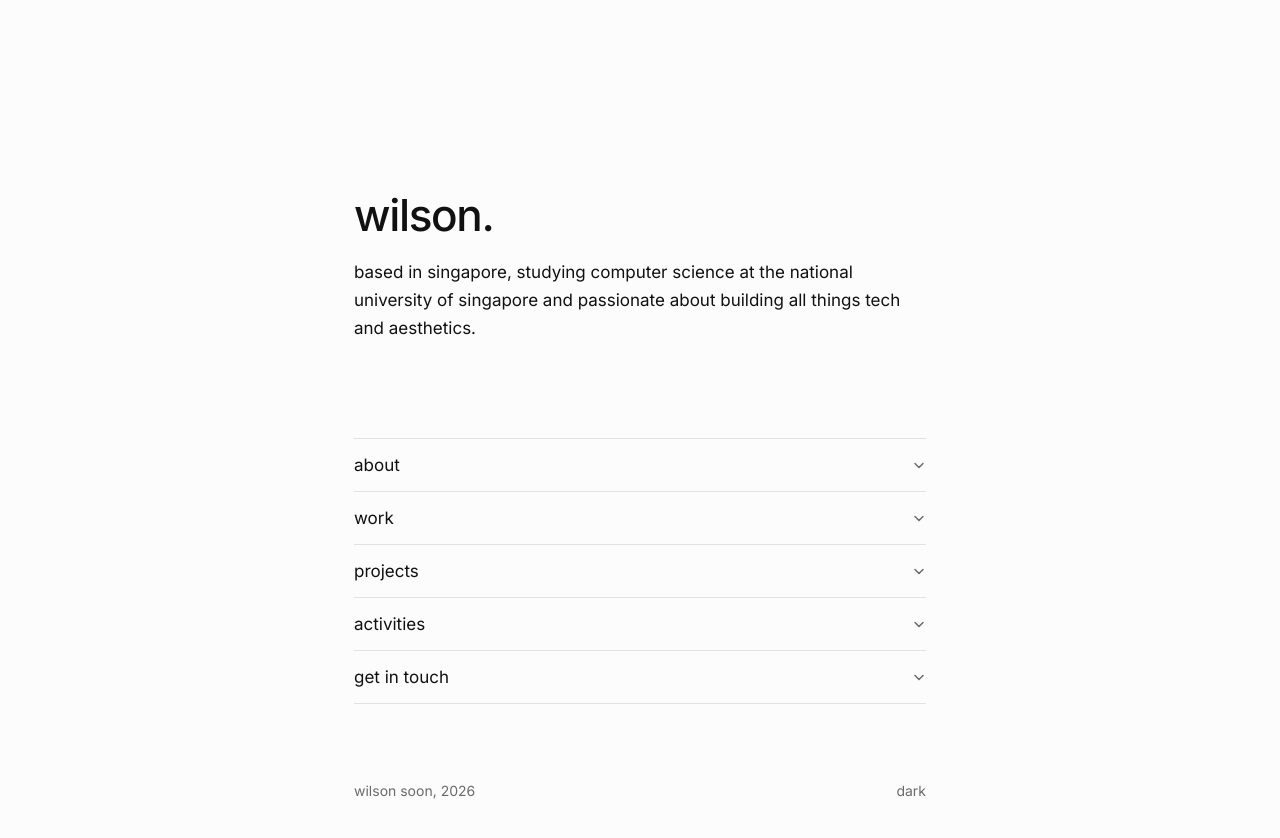
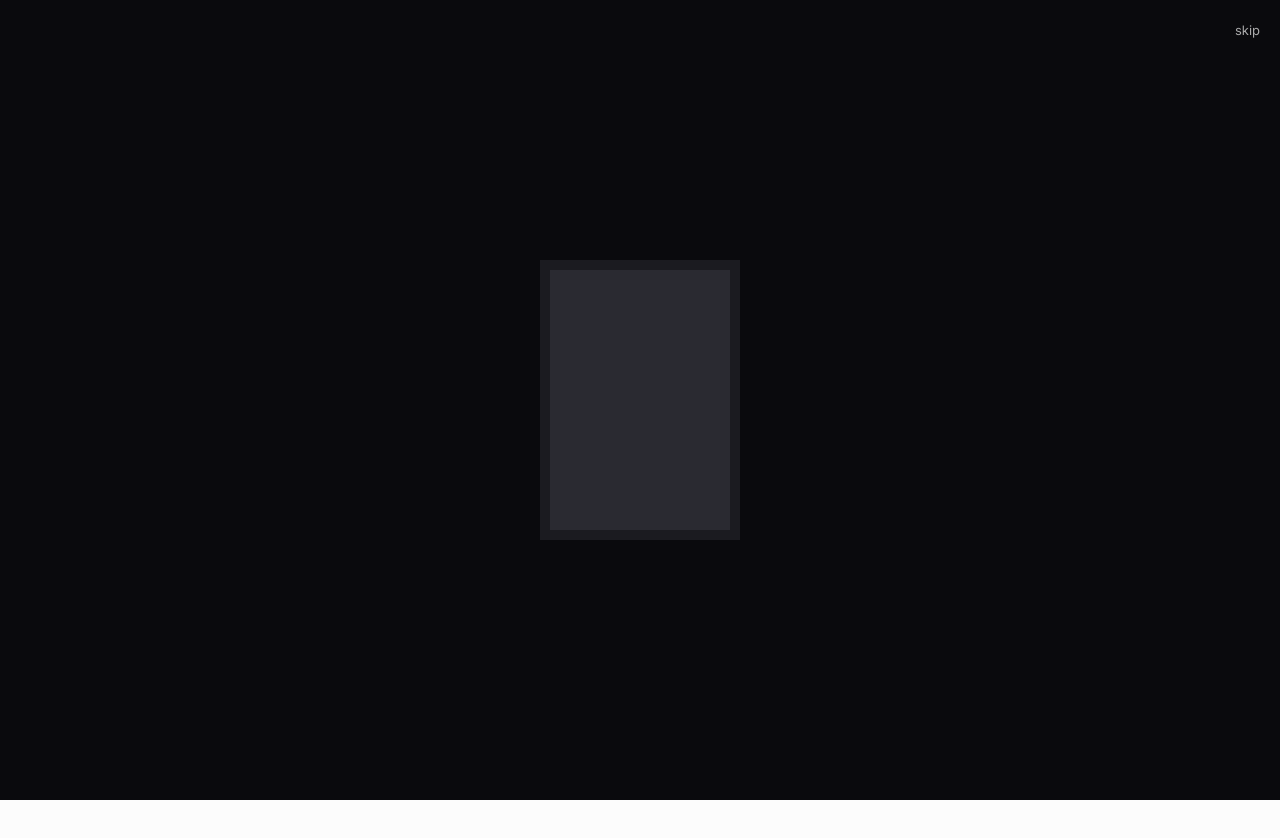
Before and after one commit to wilsonsfh/website-portfolio, a React (Vite) app: page / in a window 1280 px wide. Shown: the top 838 px of the page. Built offline with nearby package versions, Linux system fonts and the light colour scheme.

Commit message:
spike(a): M1 doors, skip, session gate, reduced motion

```diff
--- a/src/App.tsx
+++ b/src/App.tsx
@@ -1,6 +1,9 @@
+import { useState } from "react";
 import MainPage from "./components/MainPage";
+import Greeting, { shouldPlayIntro } from "./components/greeting/Greeting";
 
 export default function App() {
+  const [intro, setIntro] = useState(shouldPlayIntro);
   return (
     <>
       {/*
@@ -8,6 +11,7 @@ export default function App() {
         MainPage renders <main id="main"> and is a standalone page; the greeting
         should overlay it (position: fixed) and must never block it.
       */}
+      {intro && <Greeting onDone={() => setIntro(false)} />}
       <MainPage />
     </>
   );
--- /dev/null
+++ b/src/components/greeting/Greeting.tsx
@@ -0,0 +1,120 @@
+import { useCallback, useEffect, useRef, useState } from "react";
+import "./greeting.css";
+
+const SEEN_KEY = "intro-seen";
+
+export function shouldPlayIntro(): boolean {
+  try {
+    if (new URLSearchParams(window.location.search).get("intro") === "1") return true;
+    return sessionStorage.getItem(SEEN_KEY) !== "1";
+  } catch {
+    return true;
+  }
+}
+
+const DOORS_CLOSED_MS = 1200;
+const DOORS_GONE_MS = 2500;
+const IGNORED_KEYS = new Set(["Tab", "Shift", "Control", "Alt", "Meta", "CapsLock"]);
+
+type Exit = null | "fade";
+
+export default function Greeting({ onDone }: { onDone: () => void }) {
+  const [reduced] = useState(
+    () => window.matchMedia("(prefers-reduced-motion: reduce)").matches,
+  );
+  const [open, setOpen] = useState(false); // doors swing
+  const [doorsGone, setDoorsGone] = useState(reduced);
+  const [ready, setReady] = useState(!reduced); // reduced motion: cross-fade in
+  const [exit, setExit] = useState<Exit>(null);
+  const exiting = useRef(false);
+  const doneTimer = useRef<number>(0);
+
+  // Mark as seen, lock page scroll while mounted.
+  useEffect(() => {
+    try {
+      sessionStorage.setItem(SEEN_KEY, "1");
+    } catch {
+      /* private mode: replays, acceptable */
+    }
+    const html = document.documentElement;
+    const prev = html.style.overflow;
+    html.style.overflow = "hidden";
+    return () => {
+      html.style.overflow = prev;
+    };
+  }, []);
+
+  // Door timeline (or the reduced-motion cross-fade).
+  useEffect(() => {
+    if (reduced) {
+      const raf = requestAnimationFrame(() => requestAnimationFrame(() => setReady(true)));
+      return () => cancelAnimationFrame(raf);
+    }
+    const t1 = window.setTimeout(() => setOpen(true), DOORS_CLOSED_MS);
+    const t2 = window.setTimeout(() => setDoorsGone(true), DOORS_GONE_MS);
+    return () => {
+      clearTimeout(t1);
+      clearTimeout(t2);
+    };
+  }, [reduced]);
+
+  useEffect(() => () => clearTimeout(doneTimer.current), []);
+
+  const advance = useCallback(() => {
+    if (exiting.current) return;
+    exiting.current = true;
+    setExit("fade");
+    doneTimer.current = window.setTimeout(onDone, 280);
+  }, [onDone]);
+
+  // Never a gate: wheel or any key moves on.
+  useEffect(() => {
+    const onKey = (e: KeyboardEvent) => {
+      if (IGNORED_KEYS.has(e.key)) return;
+      advance();
+    };
+    window.addEventListener("keydown", onKey);
+    window.addEventListener("wheel", advance, { passive: true });
+    return () => {
+      window.removeEventListener("keydown", onKey);
+      window.removeEventListener("wheel", advance);
+    };
+  }, [advance]);
+
+  const cls = ["gr-root", ready ? "is-ready" : "", exit ? `is-exit-${exit}` : ""]
+    .filter(Boolean)
+    .join(" ");
+
+  return (
+    <div className={cls} role="presentation">
+      <div className="gr-zoom">
+        <div className="gr-camera">
+          <div className="gr-placeholder" />
+        </div>
+      </div>
+
+      {!doorsGone && (
+        <div className={`gr-doors${open ? " is-open" : ""}`} aria-hidden="true">
+          <div className="gr-core" />
+          <Leaf side="l" />
+          <Leaf side="r" />
+        </div>
+      )}
+
+      <button type="button" className="gr-skip" onClick={advance}>
+        skip
+      </button>
+    </div>
+  );
+}
+
+function Leaf({ side }: { side: "l" | "r" }) {
+  return (
+    <div className={`gr-leaf gr-leaf-${side}`}>
+      <i className="gr-panel gr-panel-top" />
+      <i className="gr-panel gr-panel-bot" />
+      <i className="gr-handle" />
+      <i className="gr-shade" />
+    </div>
+  );
+}
--- /dev/null
+++ b/src/components/greeting/greeting.css
@@ -0,0 +1,174 @@
+/* Concept A: screening room. Doors, camera, film strip. */
+
+.gr-root {
+  position: fixed;
+  inset: 0;
+  z-index: 100;
+  overflow: hidden;
+  background: #0a0a0d;
+  overscroll-behavior: contain;
+}
+
+/* Reduced motion mounts transparent and cross-fades in. */
+@media (prefers-reduced-motion: reduce) {
+  .gr-root {
+    opacity: 0;
+    transition: opacity 300ms ease-out;
+  }
+  .gr-root.is-ready {
+    opacity: 1;
+  }
+}
+.gr-root.is-exit-fade {
+  opacity: 0;
+  transition: opacity 250ms cubic-bezier(0.23, 1, 0.32, 1);
+}
+
+.gr-zoom,
+.gr-camera {
+  position: absolute;
+  inset: 0;
+}
+
+.gr-placeholder {
+  position: absolute;
+  left: 50%;
+  top: 50%;
+  width: 200px;
+  height: 280px;
+  margin: -140px 0 0 -100px;
+  border: 10px solid #1b1b20;
+  background: #2a2a31;
+}
+
+/* ---------- Doors: two leaves hinged at their outer edges, swinging away ---------- */
+
+.gr-doors {
+  position: absolute;
+  inset: 0;
+  z-index: 3;
+  perspective: 1800px;
+  perspective-origin: 50% 50%;
+  pointer-events: none;
+}
+
+/* Warm light behind the leaves: a thin line in the gap, widening and fading as they open. */
+.gr-core {
+  position: absolute;
+  top: 0;
+  bottom: 0;
+  left: 50%;
+  width: 8px;
+  margin-left: -4px;
+  background: linear-gradient(
+    90deg,
+    transparent,
+    rgba(255, 226, 176, 1) 38%,
+    rgba(255, 226, 176, 1) 62%,
+    transparent
+  );
+  -webkit-mask-image: linear-gradient(transparent, #000 14%, #000 86%, transparent);
+  mask-image: linear-gradient(transparent, #000 14%, #000 86%, transparent);
+  transform: scaleX(1);
+  opacity: 1;
+  transition:
+    transform 1100ms cubic-bezier(0.77, 0, 0.175, 1),
+    opacity 700ms ease-out 450ms;
+}
+.gr-doors.is-open .gr-core {
+  transform: scaleX(90);
+  opacity: 0;
+}
+
+.gr-leaf {
+  position: absolute;
+  top: 0;
+  bottom: 0;
+  width: calc(50% - 1px);
+  background: linear-gradient(90deg, #15171d 0%, #101218 55%, #181a21 100%);
+  transition: transform 1000ms cubic-bezier(0.77, 0, 0.175, 1);
+}
+.gr-leaf-l {
+  left: 0;
+  transform-origin: 0 50%;
+  box-shadow: inset -1px 0 0 rgba(255, 214, 150, 0.45);
+}
+.gr-leaf-r {
+  right: 0;
+  transform-origin: 100% 50%;
+  box-shadow: inset 1px 0 0 rgba(255, 214, 150, 0.45);
+}
+.gr-doors.is-open .gr-leaf-l {
+  transform: rotateY(80deg);
+}
+.gr-doors.is-open .gr-leaf-r {
+  transform: rotateY(-80deg);
+}
+
+.gr-panel {
+  position: absolute;
+  left: 12%;
+  right: 12%;
+  border: 1px solid rgba(255, 255, 255, 0.07);
+}
+.gr-panel-top {
+  top: 6%;
+  height: 40%;
+}
+.gr-panel-bot {
+  bottom: 6%;
+  height: 40%;
+}
+.gr-handle {
+  position: absolute;
+  top: 46%;
+  height: 8%;
+  width: 3px;
+  background: linear-gradient(#6b5a3e, #a58a5a, #6b5a3e);
+}
+.gr-leaf-l .gr-handle {
+  right: 5%;
+}
+.gr-leaf-r .gr-handle {
+  left: 5%;
+}
+/* Darkens as the leaf turns away from the light. */
+.gr-shade {
+  position: absolute;
+  inset: 0;
+  background: #000;
+  opacity: 0;
+  transition: opacity 1000ms cubic-bezier(0.77, 0, 0.175, 1);
+}
+.gr-doors.is-open .gr-shade {
+  opacity: 0.55;
+}
+
+/* ---------- Skip ---------- */
+
+.gr-skip {
+  position: absolute;
+  z-index: 10;
+  top: max(8px, env(safe-area-inset-top));
+  right: max(8px, env(safe-area-inset-right));
+  min-width: 44px;
+  min-height: 44px;
+  padding: 0 12px;
+  border: 0;
+  background: none;
+  color: rgba(237, 237, 237, 0.7);
+  font: inherit;
+  font-size: 13px;
+  cursor: pointer;
+  transition: color 150ms ease;
+}
+@media (hover: hover) and (pointer: fine) {
+  .gr-skip:hover {
+    color: #ededed;
+  }
+}
+.gr-skip:focus-visible {
+  outline: 2px solid #9b8cc4;
+  outline-offset: -4px;
+  border-radius: 2px;
+}
```
Also changed, not shown: 1 other file (tests, documents, lock files or other folders).
